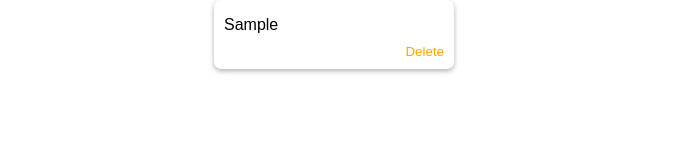
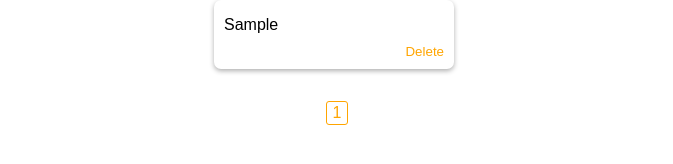
Before and after one commit to elyor-doniyorov/NoteK, a React (Create React App) app: page / in a window 1280 px wide. Both pictures are taken after typing "Sample" into the empty fields and a click on the button "Submit". Shown: the part 492-656 px from the top of the page, without its empty margins (303-976 px from the left). Built offline with nearby package versions, Linux system fonts and the light colour scheme.

Commit message:
Add pagination

```diff
--- a/src/App.js
+++ b/src/App.js
@@ -1,12 +1,16 @@
 import './App.css';
 import Header from './components/Header';
-import Note from './components/Note';
 import UserInput from './components/UserInput';
 import { useState, useEffect } from 'react';
 import NotesList from './components/NotesList';
+import { Pagination } from './components/Pagination';
 
 
 function App() {
+
+  const [loading, setLoading] = useState(false);
+  const [currentPage, setCurrentPage] = useState(1);
+  const [notesPerPage, setNotesPerPage] = useState(6);
 
   const savedNotes = localStorage.getItem("notes")
     ? JSON.parse(localStorage.getItem("notes"))
@@ -30,11 +34,23 @@ function App() {
       return [...preValue.filter((note, index) => index !== id)]
     });
   }
+
+  //Get current notes
+  const indexOfLastNote = currentPage * notesPerPage;
+  const indexOfFirstNote = indexOfLastNote - notesPerPage;
+  const currentNotes = notes.slice(indexOfFirstNote, indexOfLastNote);
+
+  const paginate = (pageNumber) => {
+    setCurrentPage(pageNumber);
+  }
+
+
   return (
     <div>
       <Header />
       <UserInput onAdd={addNote} />
-      <NotesList notes={notes} handleDeleteNote={deleteNotes} handleAddNote={addNote} />
+      <NotesList notes={currentNotes} handleDeleteNote={deleteNotes} handleAddNote={addNote} />
+      <Pagination notesPerPage={notesPerPage} totalNotes={notes.length} paginate={paginate} />
     </div>
   );
 }
--- /dev/null
+++ b/src/components/Pagination.css
@@ -0,0 +1,17 @@
+.pagination {
+  display: flex;
+  justify-content: center;
+  margin: 10px;
+}
+
+.pageNote {
+  padding: 2px 6px;
+  border: 1px solid orange;
+  border-radius: 3px;
+  list-style-type: none;
+}
+
+.pageLink {
+  text-decoration: none;
+  color: orange;
+}
--- /dev/null
+++ b/src/components/Pagination.js
@@ -0,0 +1,23 @@
+import React from 'react';
+import './Pagination.css';
+
+export const Pagination = ({ notesPerPage, totalNotes, paginate }) => {
+  const pageNumbers = [];
+
+  for(let i = 1; i <= Math.ceil(totalNotes/notesPerPage); i++) {
+    pageNumbers.push(i);
+  }
+  return (
+    <div>
+      <ul className='pagination'>
+        {pageNumbers.map(number => (
+          <li key={number} className='pageNote'>
+            <a href='!#' onClick={() => paginate(number)} className='pageLink'>
+              <p>{number}</p>
+            </a>
+          </li>
+        ))}
+      </ul>
+    </div>
+  )
+}
```
